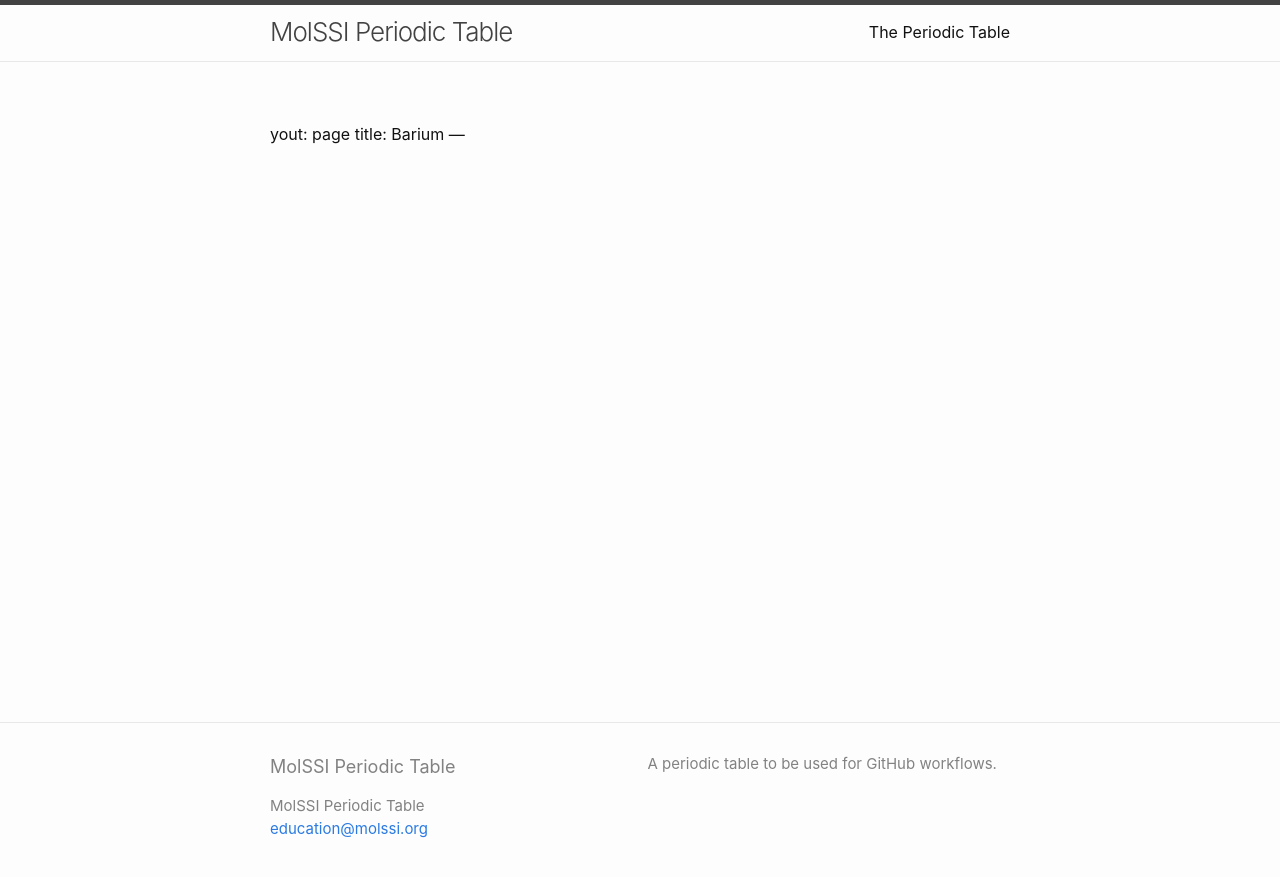
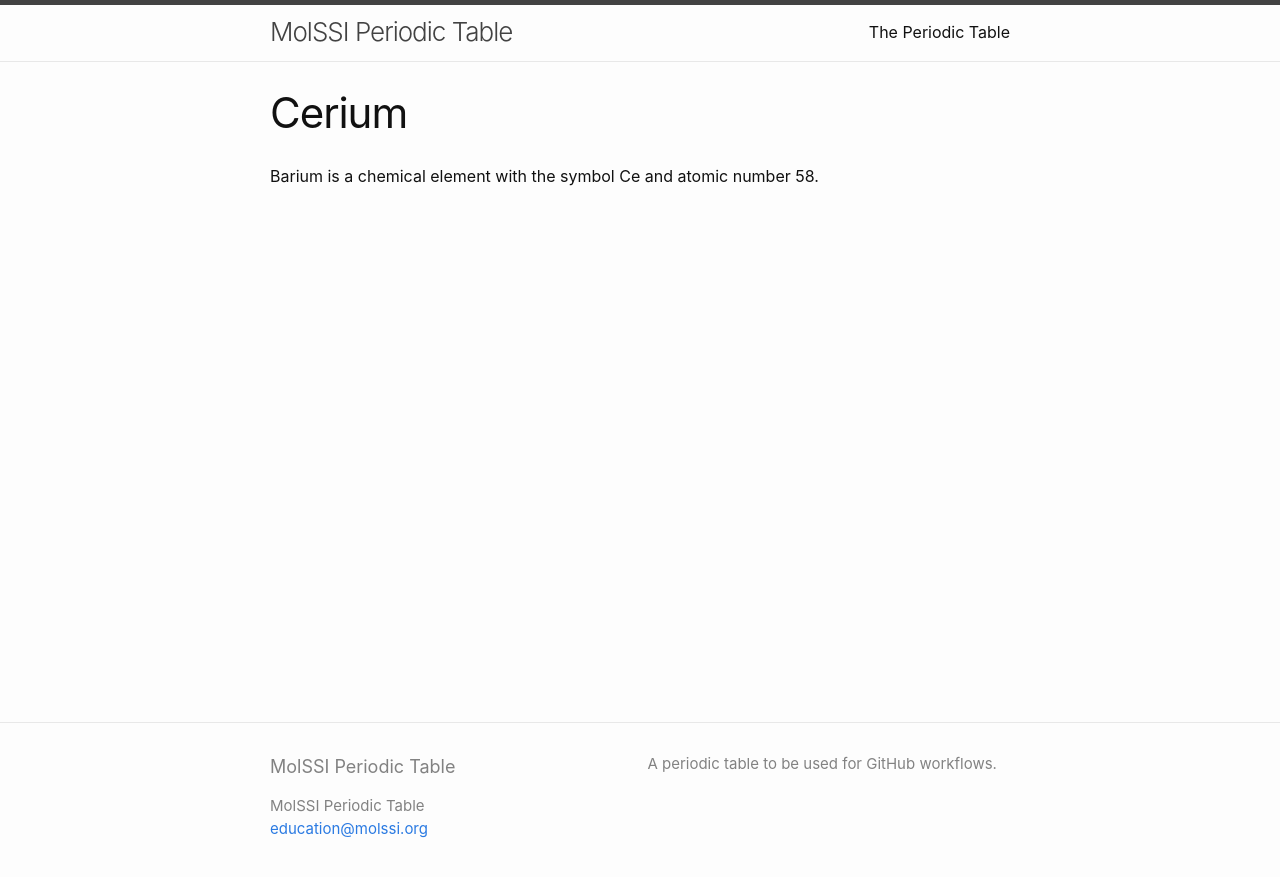
Before and after one commit to MolSSI-Education/periodic-table, a Jekyll site: the page built from elements/cerium.md, in a window 1280 px wide. Shown: the top 877 px of the page. Built offline with Jekyll 4.4.1, drawn with Linux system fonts in a browser that asks for light colours; our own code applies the rules of GitHub Pages for plain Markdown files.

Commit message:
Cerium basic information modified

```diff
--- a/elements/cerium.md
+++ b/elements/cerium.md
@@ -1,3 +1,6 @@
-yout: page
-title: Barium
 ---
+layout: page
+title: Cerium
+---
+
+Barium is a chemical element with the symbol Ce and atomic number 58.
```
